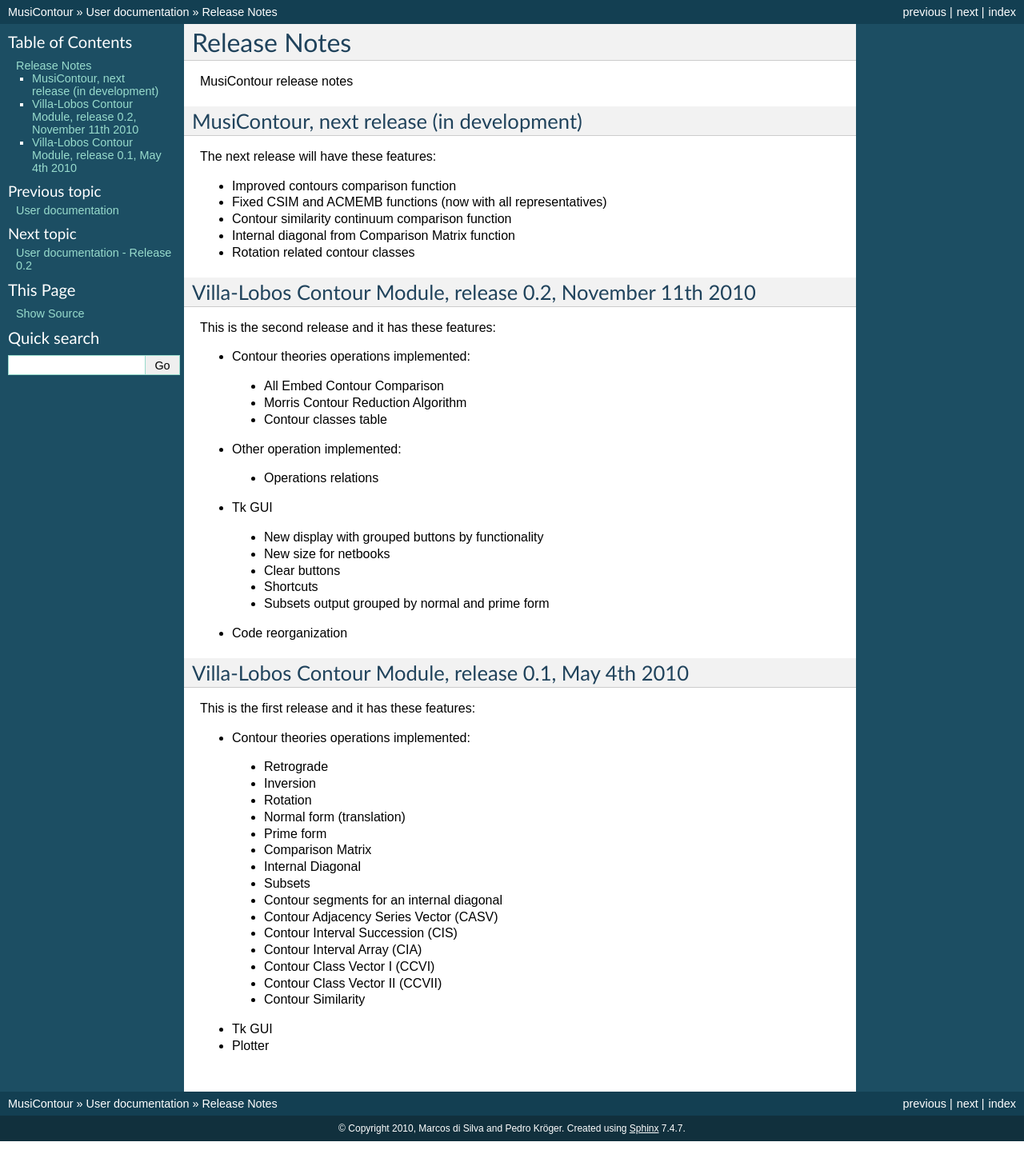
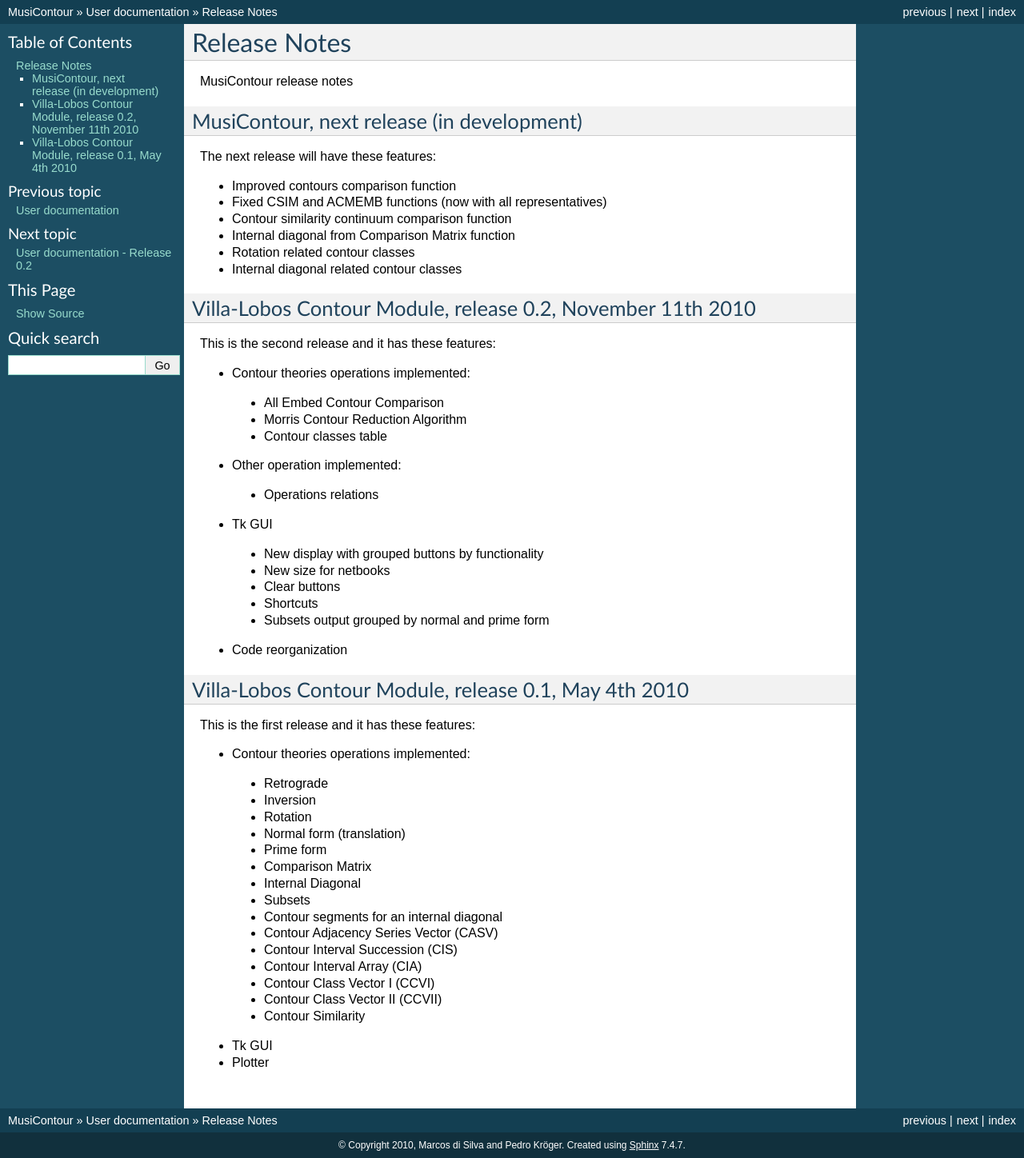
Before and after one commit to msampaio/musicontour, a Sphinx documentation site: the page built from doc/release.rst, in a window 1280 px wide. Shown: the whole page at 80% size. Built offline with Sphinx 7.4.7, drawn with Linux system fonts in a browser that asks for light colours; formulas are drawn with MathJax 3; before the commit the page ends 1427 px from its top, so only the background shows below that.

Commit message:
Insert new feature to next release

```diff
--- a/doc/release.rst
+++ b/doc/release.rst
@@ -13,6 +13,7 @@
 - Contour similarity continuum comparison function
 - Internal diagonal from Comparison Matrix function
 - Rotation related contour classes
+- Internal diagonal related contour classes
 
 
 Villa-Lobos Contour Module, release 0.2, November 11th 2010
```
